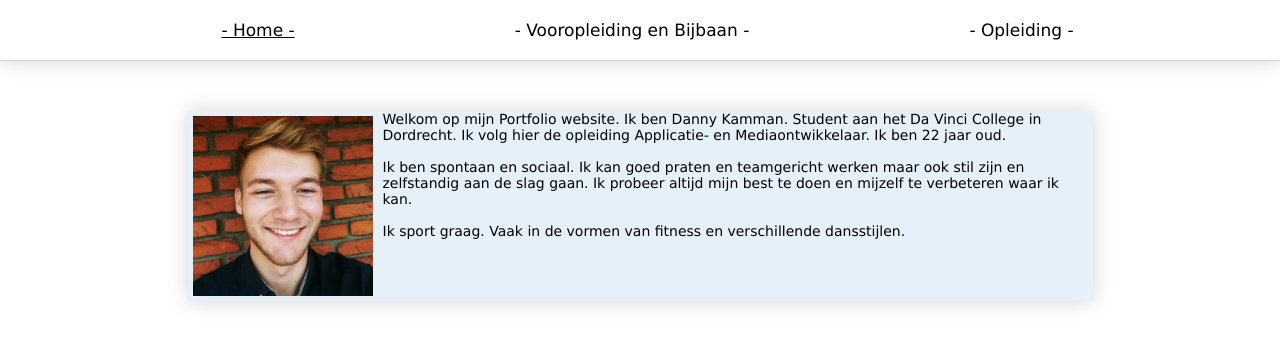
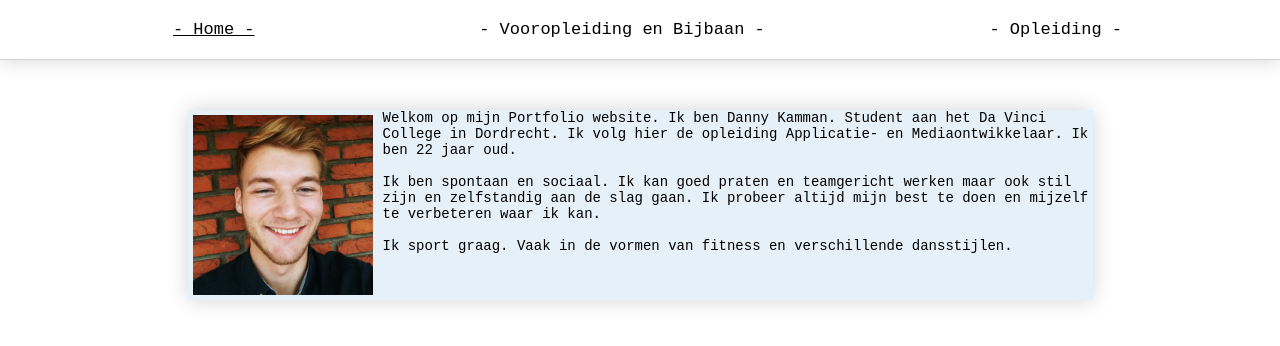
Before and after one commit to DKamman/dkamman.github.io, a PHP site: page / in a window 1280 px wide. Shown: the top 346 px of the page. Run offline with PHP 8.4, Linux system fonts and the light colour scheme.

Commit message:
CSS Font Change

```diff
--- a/CSS/style.css
+++ b/CSS/style.css
@@ -1,6 +1,6 @@
 body{
 	margin: 0px;
-	font-family: 'Verdana';
+	font-family: 'Courier New';
 }
 
 .topnav{
```
